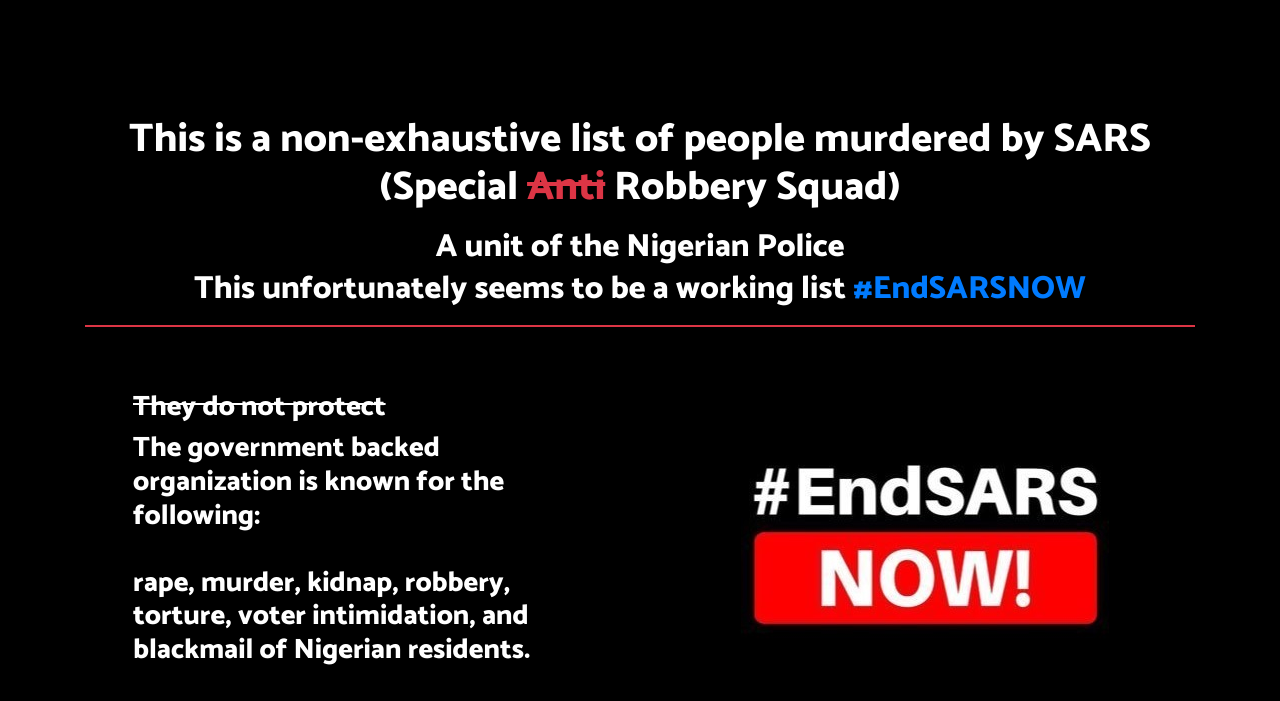
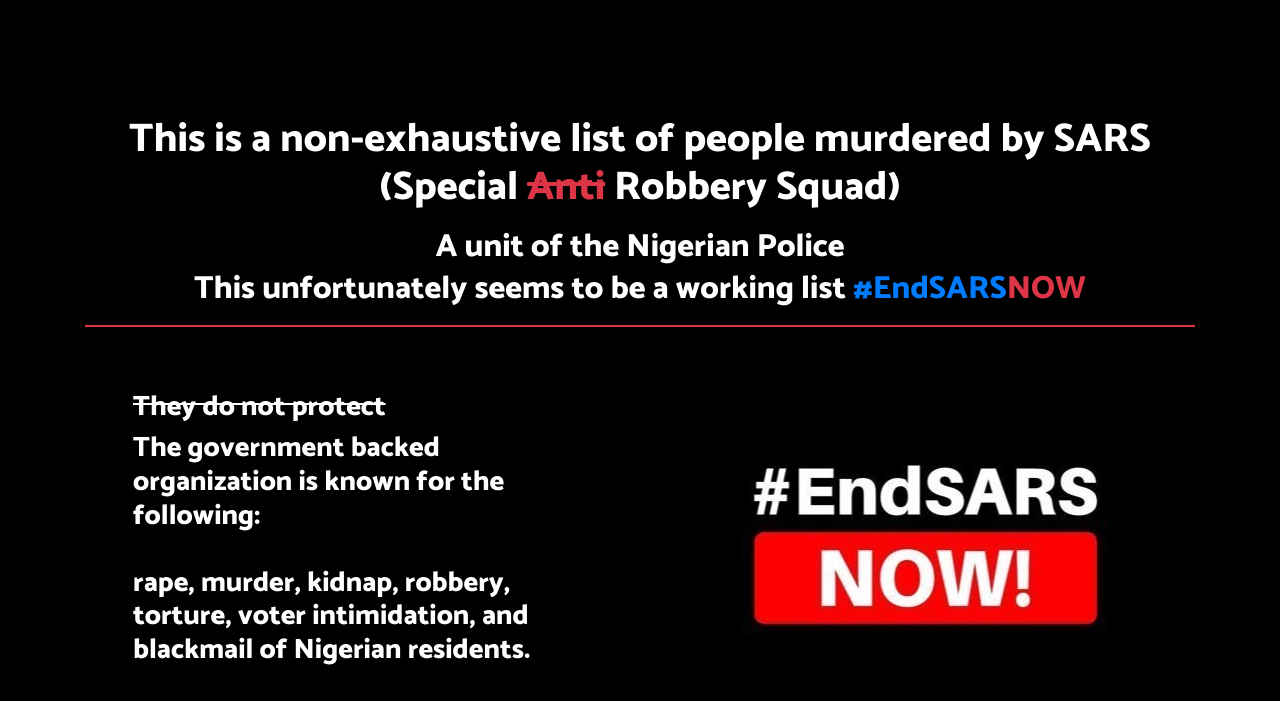
Before and after one commit to wedeygidigbawepin/killedbysars.github.io, a website: page index.html in a window 1280 px wide. Shown: the part 99-800 px from the top of the page. Drawn offline with Linux system fonts and the light colour scheme.

Commit message:
Update index.html

```diff
--- a/index.html
+++ b/index.html
@@ -41,7 +41,7 @@
       <div class="container">
         <h1 class="mb-3">This is a non-exhaustive list of people murdered by SARS <br>(Special <s class="text-danger">Anti</s> Robbery Squad)</h1>
         <h2 class="mb-1">A unit of the Nigerian Police</h2>
-		 <h2 class="mb-0">This unfortunately seems to be a working list <a href="https://en.wikipedia.org/wiki/End_SARS">#EndSARSNOW</a></h2>
+		 <h2 class="mb-0">This unfortunately seems to be a working list <a href="https://en.wikipedia.org/wiki/End_SARS">#EndSARS<span class="text-danger">NOW</span></a></h2>
 		<hr class="border border-danger">
       </div>
     </div>
```
